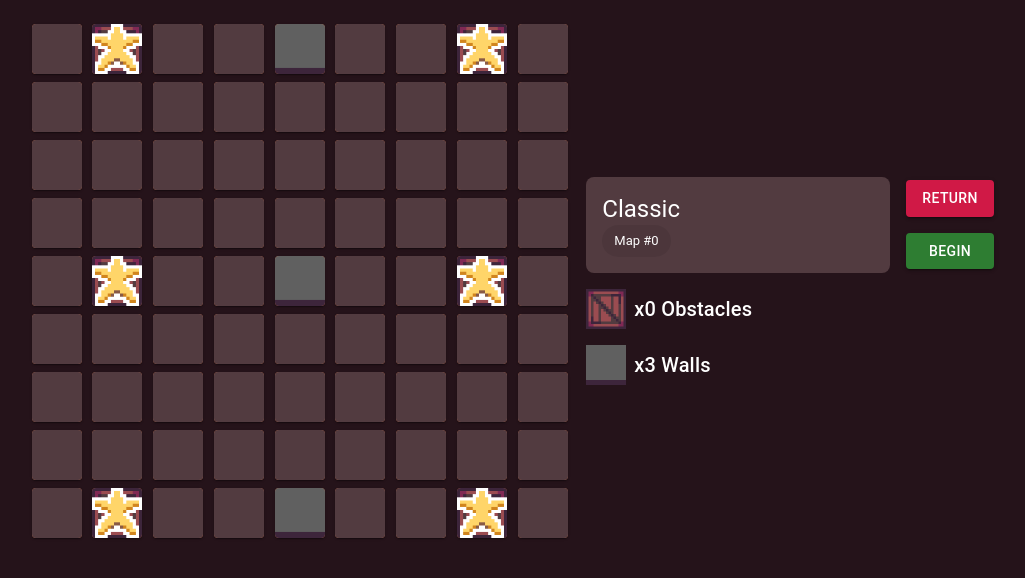
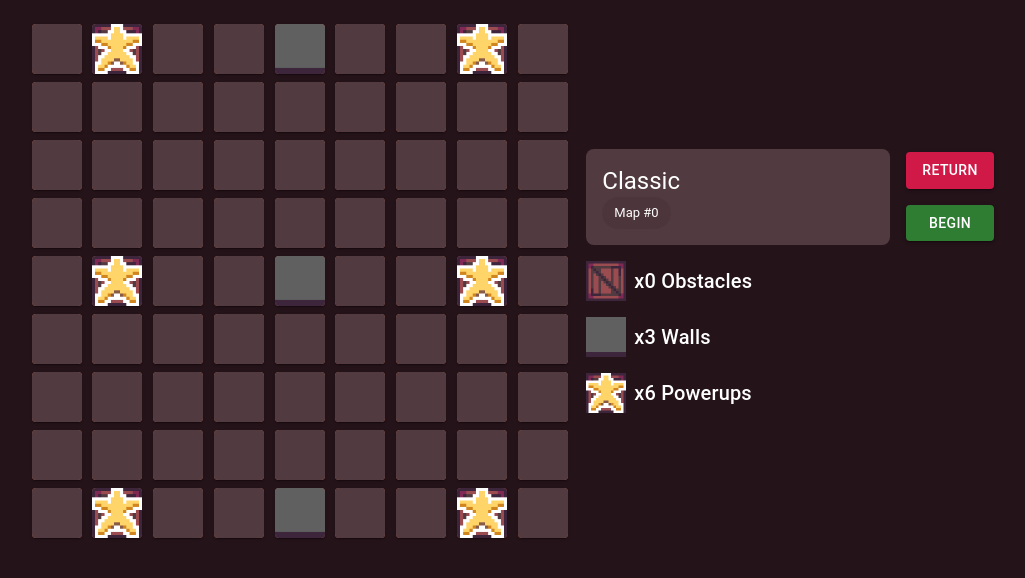
Before and after one commit to erik-lance/Cataclysm-Digital-Companion, a Next.js app: page /map/0 in a window 1280 px wide. Shown: the top 578 px of the page, without its empty margins (27-1052 px from the left). Built offline with nearby package versions, Linux system fonts and the light colour scheme.

Commit message:
Added powerups to number of pieces

```diff
--- a/src/pages/map/[id].tsx
+++ b/src/pages/map/[id].tsx
@@ -27,6 +27,7 @@ export default function Map() {
     const [selectedMap, setSelectedMap] = useState<MapData | null>(null);
     const [numObstacles, setNumObstacles] = useState<number>(0);
     const [numWalls, setNumWalls] = useState<number>(0);
+    const [numPowerups, setNumPowerups] = useState<number>(0);
 
     useEffect(() => {
         if (mapNum >= 0 && mapNum < map_data.length) {
@@ -34,17 +35,21 @@ export default function Map() {
             setSelectedMap(get_crates_with_powerups(map_data[mapNum]));
             let obstacles = 0;
             let walls = 0;
+            let powerups = 0;
             map_data[mapNum].tiles.forEach(row => {
                 row.forEach(tile => {
                     if (tile === 1) {
                         obstacles++;
                     } else if (tile === 2) {
                         walls++;
+                    } else if (tile === 9) {
+                        powerups++;
                     }
                 });
             });
             setNumObstacles(obstacles);
             setNumWalls(walls);
+            setNumPowerups(powerups);
         }
     }, [mapNum]);
 
@@ -157,6 +162,10 @@ export default function Map() {
                                         <Avatar src="/tiles/wall.png" variant="square" />
                                         <Typography variant="h6">x{numWalls} Walls</Typography>
                                     </Stack>
+                                    <Stack direction="row" spacing={1} alignItems="center">
+                                        <Avatar src="/tiles/powerup.png" variant="square" />
+                                        <Typography variant="h6">x{numPowerups} Powerups</Typography>
+                                    </Stack>
                                 </Stack>
                             </Grid>
 
```
